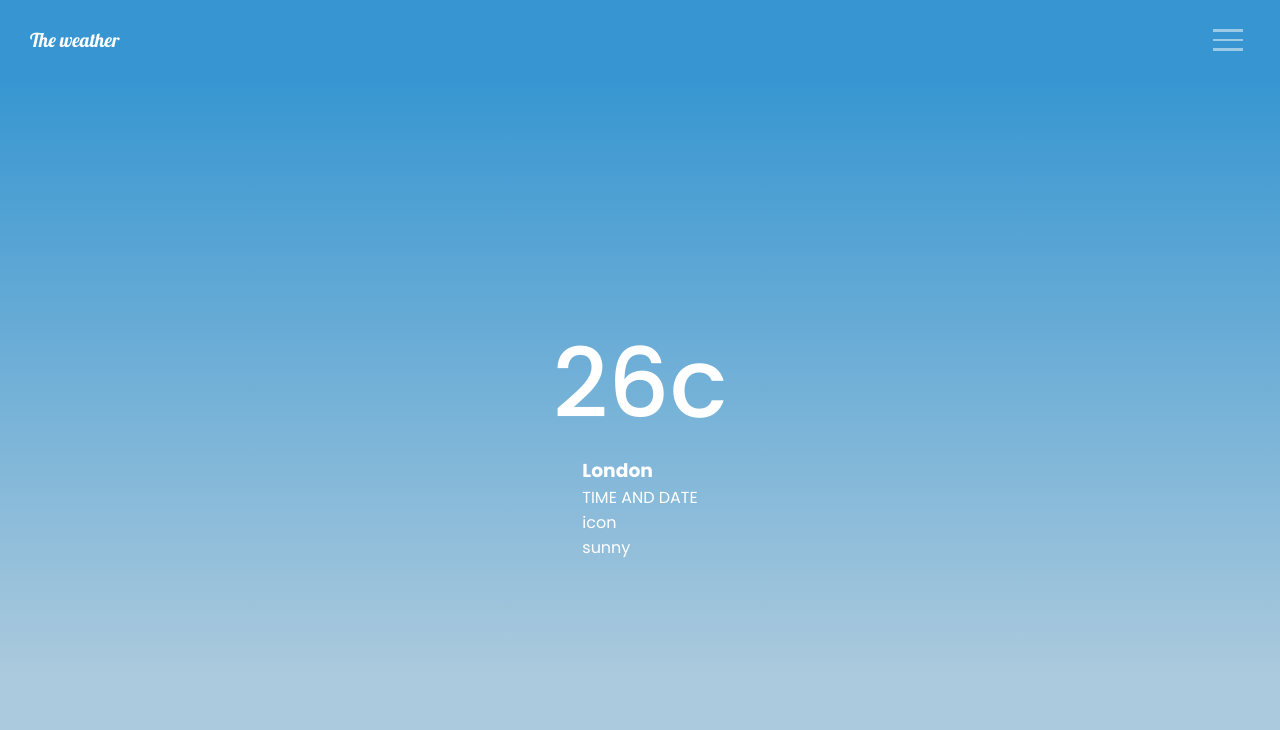
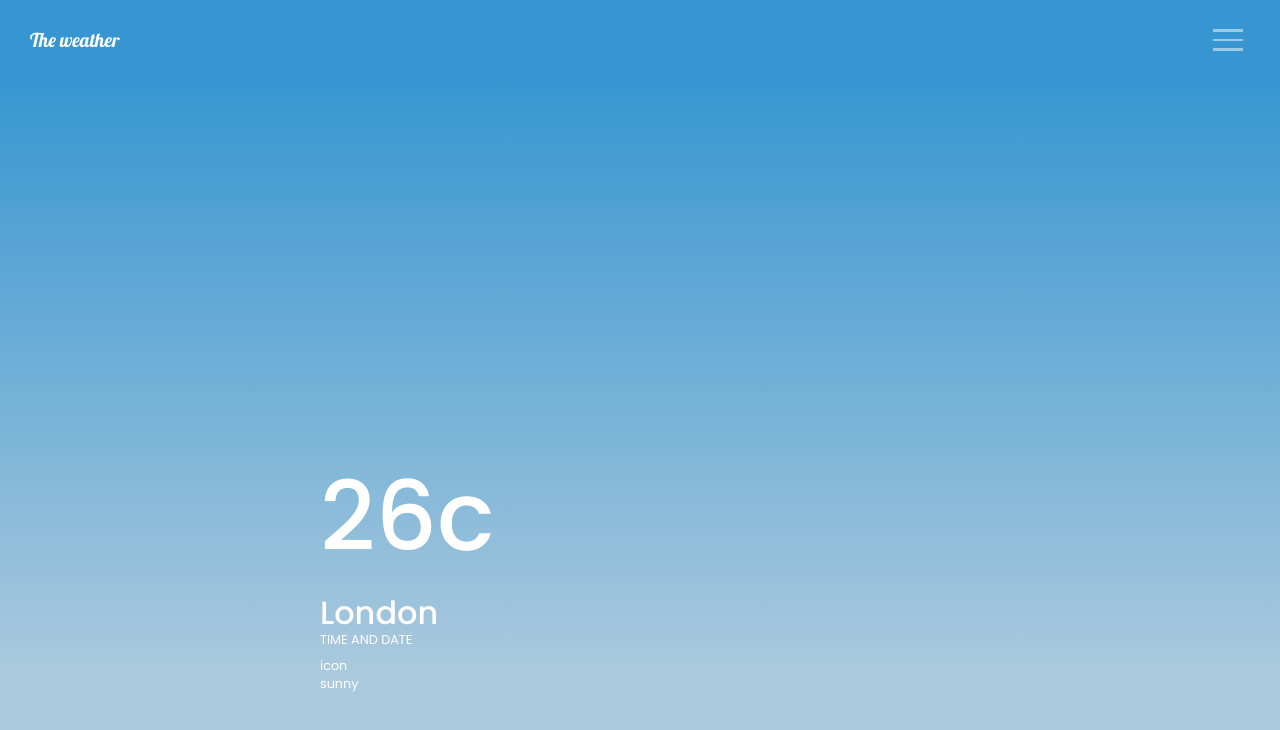
Before and after one commit to marcusxart/Weather-App, a React (Create React App) app: page / in a window 1280 px wide. Shown: the top 730 px of the page. Built offline with nearby package versions, Linux system fonts and the light colour scheme; no server answers.

Commit message:
reformat content and  home components styling

```diff
--- a/src/componets/Content.js
+++ b/src/componets/Content.js
@@ -5,7 +5,7 @@ const Content = () => {
   return (
     <ContentStyled>
       <h2>26c</h2>
-      <div>
+      <div className="description">
         <h3>London</h3>
         <p>TIME AND DATE</p>
         <div className="icon">
@@ -19,14 +19,32 @@ const Content = () => {
 
 const ContentStyled = styled.section`
   display: flex;
-
-  min-height: 60vh;
+  min-height: 90vh;
+  padding-top: 20%;
   flex-direction: column;
-  justify-content: flex-end;
+  justify-content: center;
   align-items: center;
   h2 {
     font-size: 6rem;
     font-weight: 500;
+    width: 50%;
+  }
+  .description {
+    width: 50%;
+    h3 {
+      font-weight: 500;
+      font-size: 2rem;
+      height: 42px;
+    }
+    p {
+      font-size: 0.8rem;
+      margin-bottom: 0.5rem;
+    }
+  }
+  .icon {
+    p {
+      margin: 0;
+    }
   }
 `;
 
--- a/src/pages/Home.js
+++ b/src/pages/Home.js
@@ -2,8 +2,19 @@ import React from "react";
 import Header from "../componets/Header";
 import styled from "styled-components";
 import Content from "../componets/Content";
+import axios from "axios";
 
 const Home = () => {
+  axios
+    .get(
+      "http://api.weatherapi.com/v1/current.json?key=f756f7af453a49ebaae154848222804&q=abia&aqi=no"
+    )
+    .then((data) => {
+      console.log(data.data);
+    })
+    .catch((err) => {
+      console.log(err.message);
+    });
   return (
     <HomeStyled>
       <Header />
```
